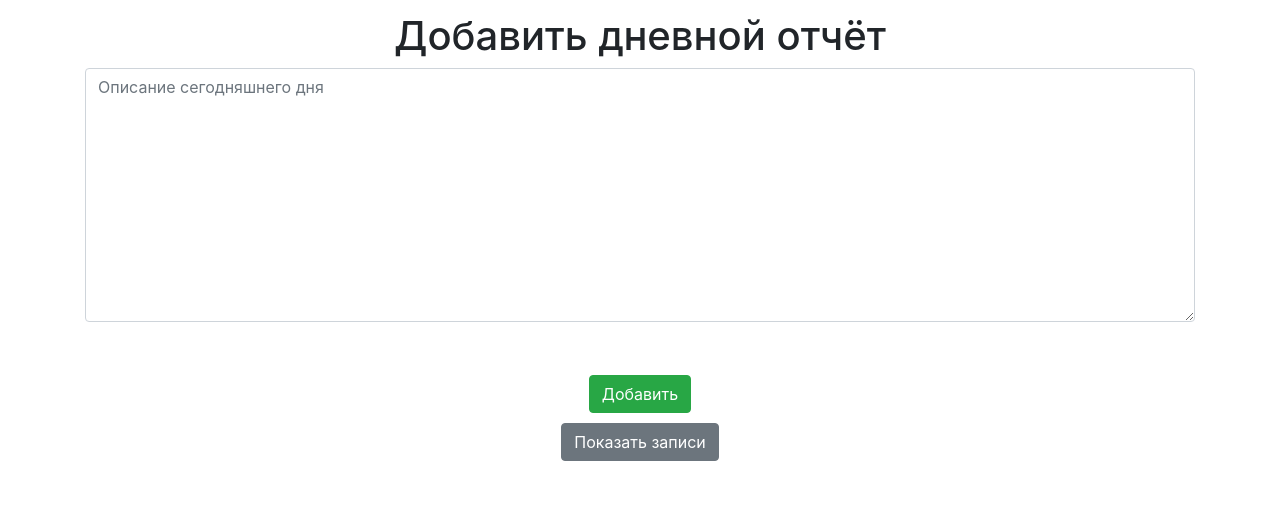
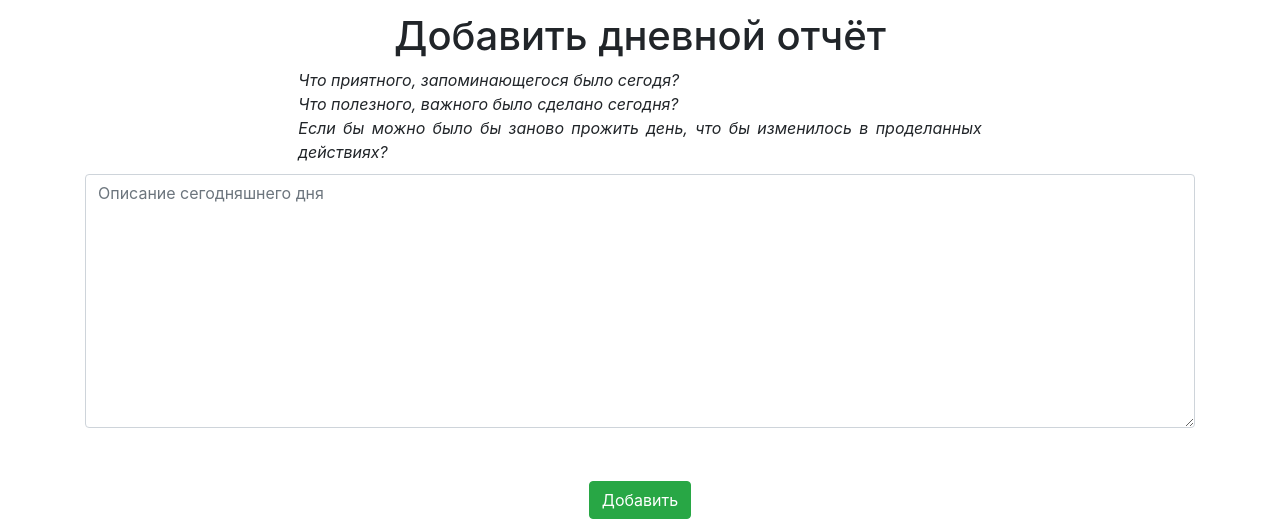
Before and after one commit to Artanias/my_helper, a Django app: template supporter/templates/Helper/diary.html in a window 1280 px wide. Shown: the part 44-567 px from the top of the page. Run offline with Django 3.2, Linux system fonts and the light colour scheme; the template is opened without the code that fills it: values that come from a table or form of the project are taken from there, others are empty; some libraries are stand-ins or nearby versions.

Commit message:
Доблены три вопроса себе на каждый день в ежедневник. Теперь дата выводится в формате - день название_месяца год.
Fix #11
Fix #12

```diff
--- a/supporter/templates/Helper/diary.html
+++ b/supporter/templates/Helper/diary.html
@@ -6,6 +6,11 @@
     {% if not publicated_today %}
     <div style="text-align: center;">
         <h1>Добавить дневной отчёт</h1>
+        <div align='center' style="margin-bottom: 10px; margin-left: calc(100vw / 6); margin-right: calc(100vw / 6); font-style: italic; text-align: justify;">
+            <p style="margin: 0px;">Что приятного, запоминающегося было сегодя?</p>
+            <p style="margin: 0px;">Что полезного, важного было сделано сегодня?</p>
+            <p style="margin: 0px;">Если бы можно было бы заново прожить день, что бы изменилось в проделанных действиях?</p>
+        </div>
         <form method="post">
             {% csrf_token %}
             {{ form.review }}<br>
@@ -37,7 +42,16 @@
                 for(let i = 0; i < reviews.length; i++)
                 {
                     html += '<b margin-bottom: 15px>';
-                    html += reviews[i]["fields"]['pub_date'];
+                    pub_date = reviews[i]["fields"]['pub_date'].split('-');
+                    html += pub_date[2];
+                    html += ' ';
+                    to_month = {'01': 'January', '02': 'February', '03': 'March', '04': 'April',
+                                '05': 'May', '06': 'June', '07': 'July', '08': 'August',
+                                '09': 'September', '10': 'October', '11': 'November',
+                                '12': 'December'}
+                    html += to_month[pub_date[1]];
+                    html += ' ';
+                    html += pub_date[0];
                     html += '</b>';
                     html += '<p style="text-align: justify">'
                     html += reviews[i]["fields"]['review'];
```
